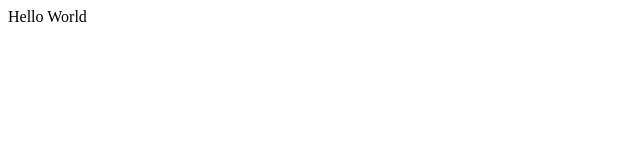
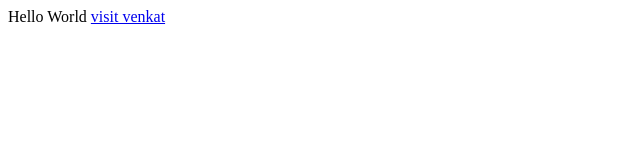
Before and after one commit to venky889/venky889.github.io, a plain HTML site: page index.html in a window 1280 px wide. Shown: the full height of the page, 0-640 px from the left. Drawn offline with Linux system fonts and the light colour scheme.

Commit message:
Forgot to mention venkat tag

```diff
--- a/index.html
+++ b/index.html
@@ -6,6 +6,6 @@ venky io
 </head>
 <body>
 Hello World
-<a href ='venkat.html'></a>
+<a href ="venkat.html">visit venkat</a>
 </body>
 </html>
```
Also changed, not shown: venkat.html (+1 -1 lines).
